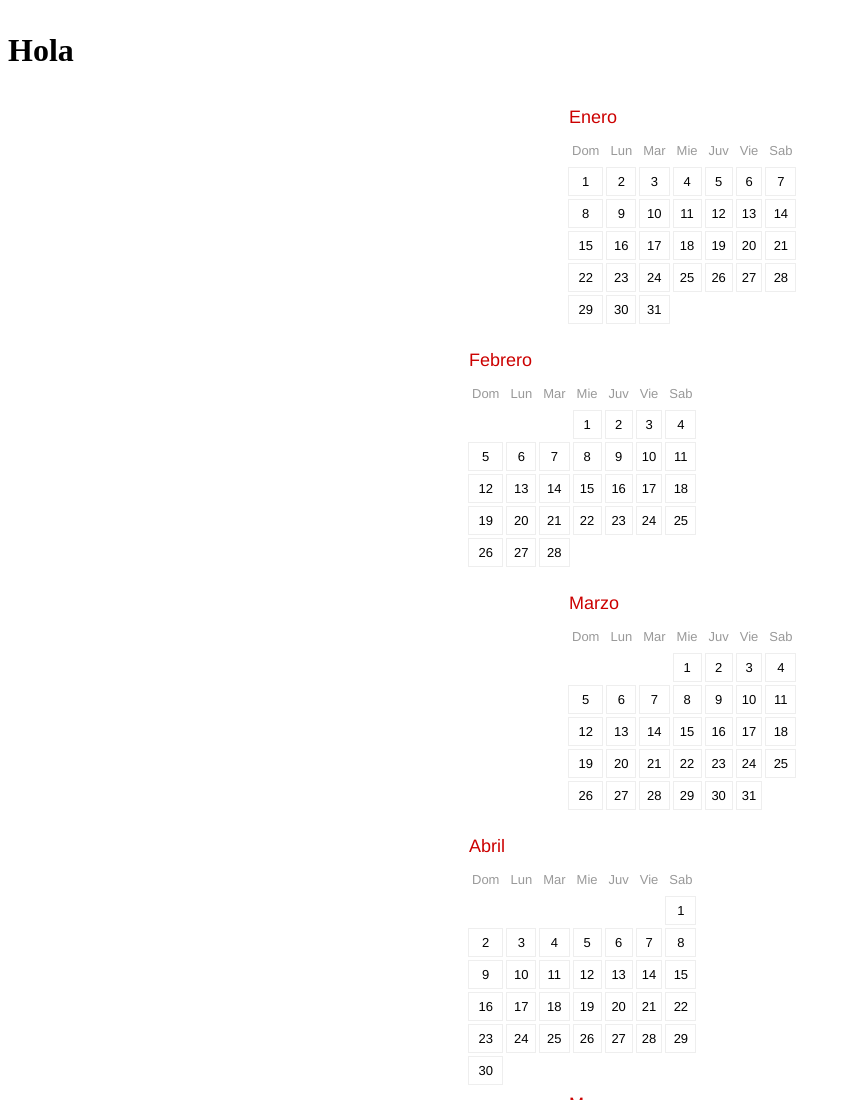
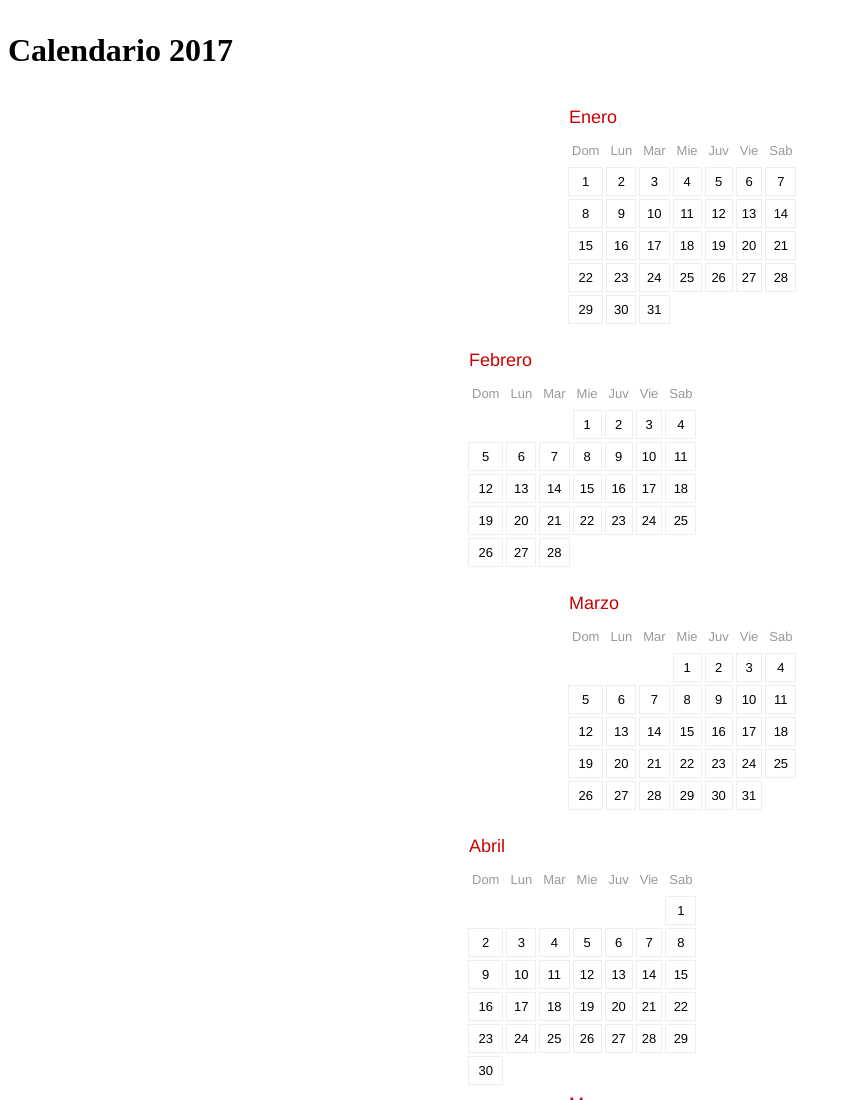
Before and after one commit to Gusan2000x/Calendario-Gusan2000x, a plain HTML site: page index.html in a window 1280 px wide. Shown: the top 1100 px of the page, without its empty margins (0-851 px from the left). Drawn offline with Linux system fonts and the light colour scheme.

Commit message:
se añade nuevo titulo

```diff
--- a/index.html
+++ b/index.html
@@ -10,7 +10,7 @@
     <h1>
       <div>
         <p>
-          Hola
+          Calendario 2017
         </p>
       </div>
     </h1>
```
Also changed, not shown: 1 other file.
